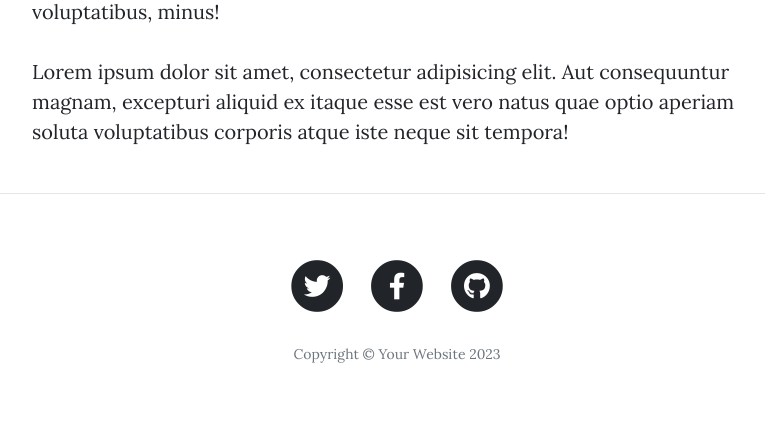
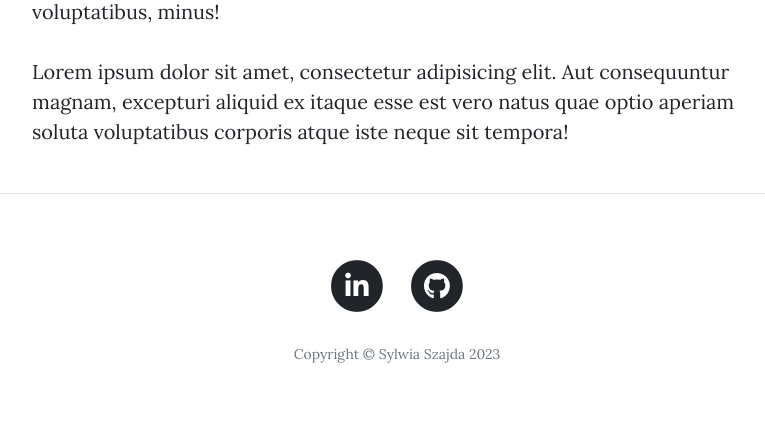
Before and after one commit to sylwia00/sylwia-blog, a Flask app: page /about in a window 1280 px wide. Shown: the part 825-1255 px from the top of the page, without its empty margins (243-1008 px from the left). Run offline with Flask 2, Linux system fonts and the light colour scheme; some libraries are stand-ins or nearby versions.

Commit message:
Update footer

```diff
--- a/templates/footer.html
+++ b/templates/footer.html
@@ -5,23 +5,15 @@
         <div class="col-lg-8 col-md-10 mx-auto">
           <ul class="list-inline text-center">
             <li class="list-inline-item">
-              <a href="#">
+              <a href="https://www.linkedin.com/in/sylwia-szajda-b3271224b/">
                 <span class="fa-stack fa-lg">
                   <i class="fas fa-circle fa-stack-2x"></i>
-                  <i class="fab fa-twitter fa-stack-1x fa-inverse"></i>
+                  <i class="fab fa-brands fa-linkedin-in fa-stack-1x fa-inverse"></i>
                 </span>
               </a>
             </li>
             <li class="list-inline-item">
-              <a href="#">
-                <span class="fa-stack fa-lg">
-                  <i class="fas fa-circle fa-stack-2x"></i>
-                  <i class="fab fa-facebook-f fa-stack-1x fa-inverse"></i>
-                </span>
-              </a>
-            </li>
-            <li class="list-inline-item">
-              <a href="#">
+              <a href="https://github.com/sylwia00">
                 <span class="fa-stack fa-lg">
                   <i class="fas fa-circle fa-stack-2x"></i>
                   <i class="fab fa-github fa-stack-1x fa-inverse"></i>
@@ -29,7 +21,7 @@
               </a>
             </li>
           </ul>
-          <p class="copyright text-muted">Copyright &copy; Your Website 2023</p>
+          <p class="copyright text-muted">Copyright &copy; Sylwia Szajda <script>document.write(/\d{4}/.exec(Date())[0])</script></p>
         </div>
       </div>
     </div>
```
